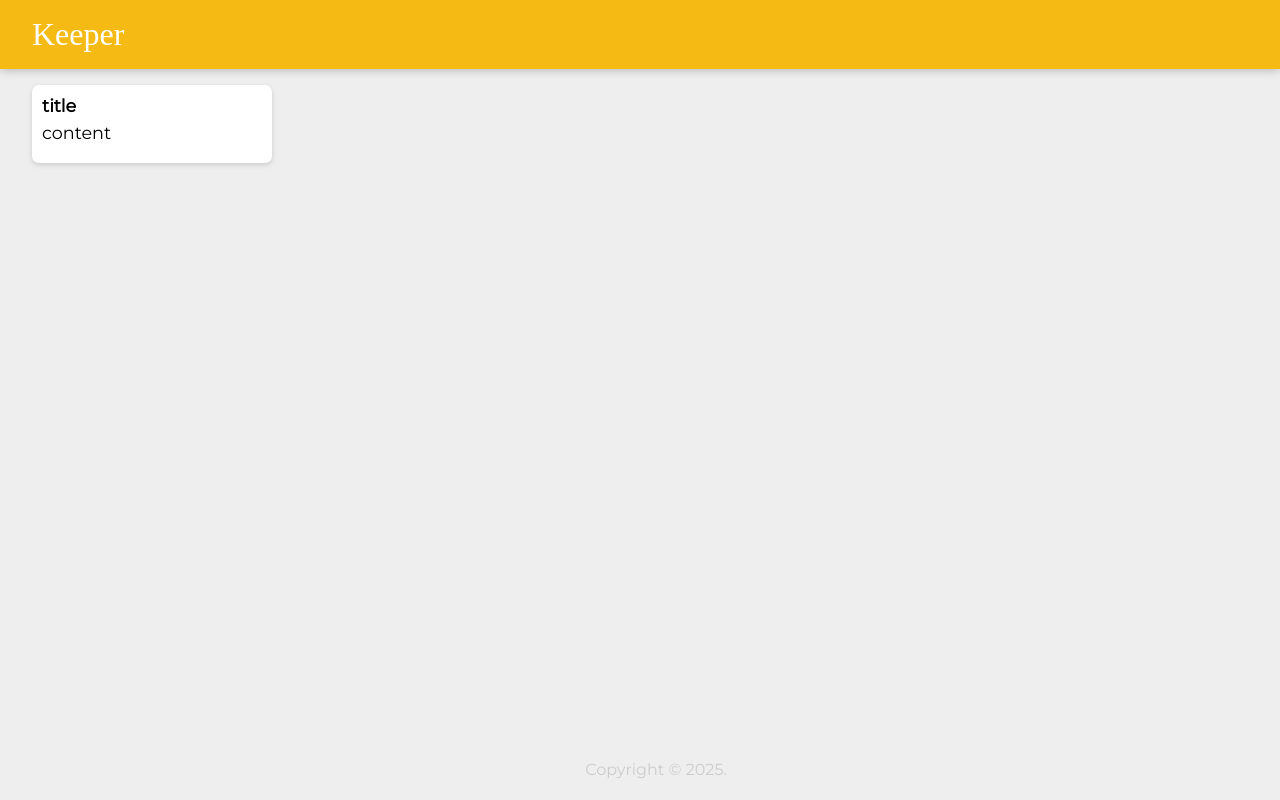
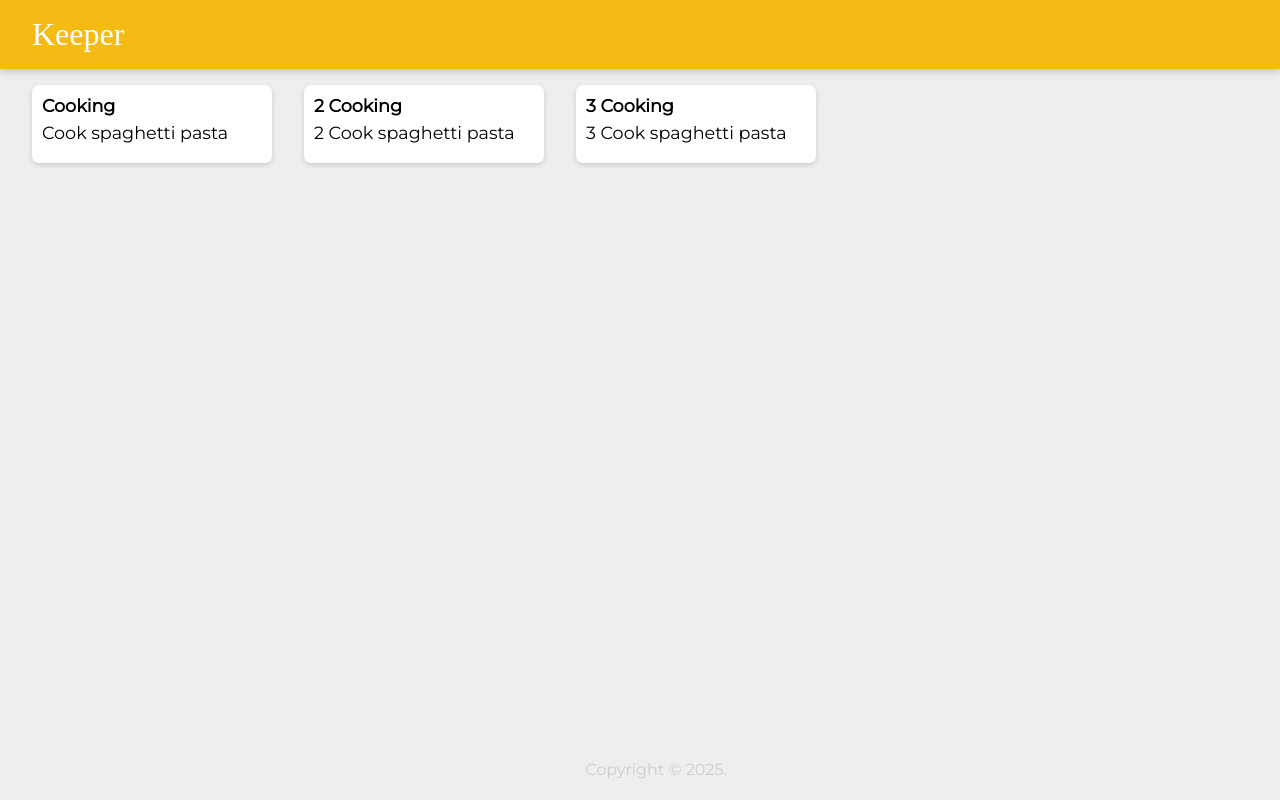
Before and after one commit to SadmanKibria/React-Keeper-App, a React (Vite) app: page / in a window 1280 px wide. Built offline with nearby package versions, Linux system fonts and the light colour scheme; a web font is replaced by a local one.

Commit message:
Map function implemented for note item

```diff
--- a/src/components/App.jsx
+++ b/src/components/App.jsx
@@ -2,12 +2,23 @@ import React from "react";
 import Header from "./Header";
 import Footer from "./Footer";
 import Note from "./Note";
+import notes from "../notes";
+
+function newEntry(noteItem) {
+  return (
+    <Note
+      key={noteItem.key}
+      title={noteItem.title}
+      content={noteItem.content}
+    />
+  );
+}
 
 function App() {
   return (
     <div>
       <Header />
-      <Note />
+      {notes.map(newEntry)}
       <Footer />
     </div>
   );
--- a/src/components/Note.jsx
+++ b/src/components/Note.jsx
@@ -1,10 +1,10 @@
 import React from "react";
 
-function Note() {
+function Note(props) {
   return (
     <div className="note">
-      <h1>title</h1>
-      <p>content</p>
+      <h1>{props.title}</h1>
+      <p>{props.content}</p>
     </div>
   );
 }
--- /dev/null
+++ b/src/notes.jsx
@@ -0,0 +1,19 @@
+const notes = [
+  {
+    key: 1,
+    title: "Cooking",
+    content: "Cook spaghetti pasta",
+  },
+  {
+    key: 2,
+    title: "2 Cooking",
+    content: "2 Cook spaghetti pasta",
+  },
+  {
+    key: 3,
+    title: "3 Cooking",
+    content: "3 Cook spaghetti pasta",
+  },
+];
+
+export default notes;
```
